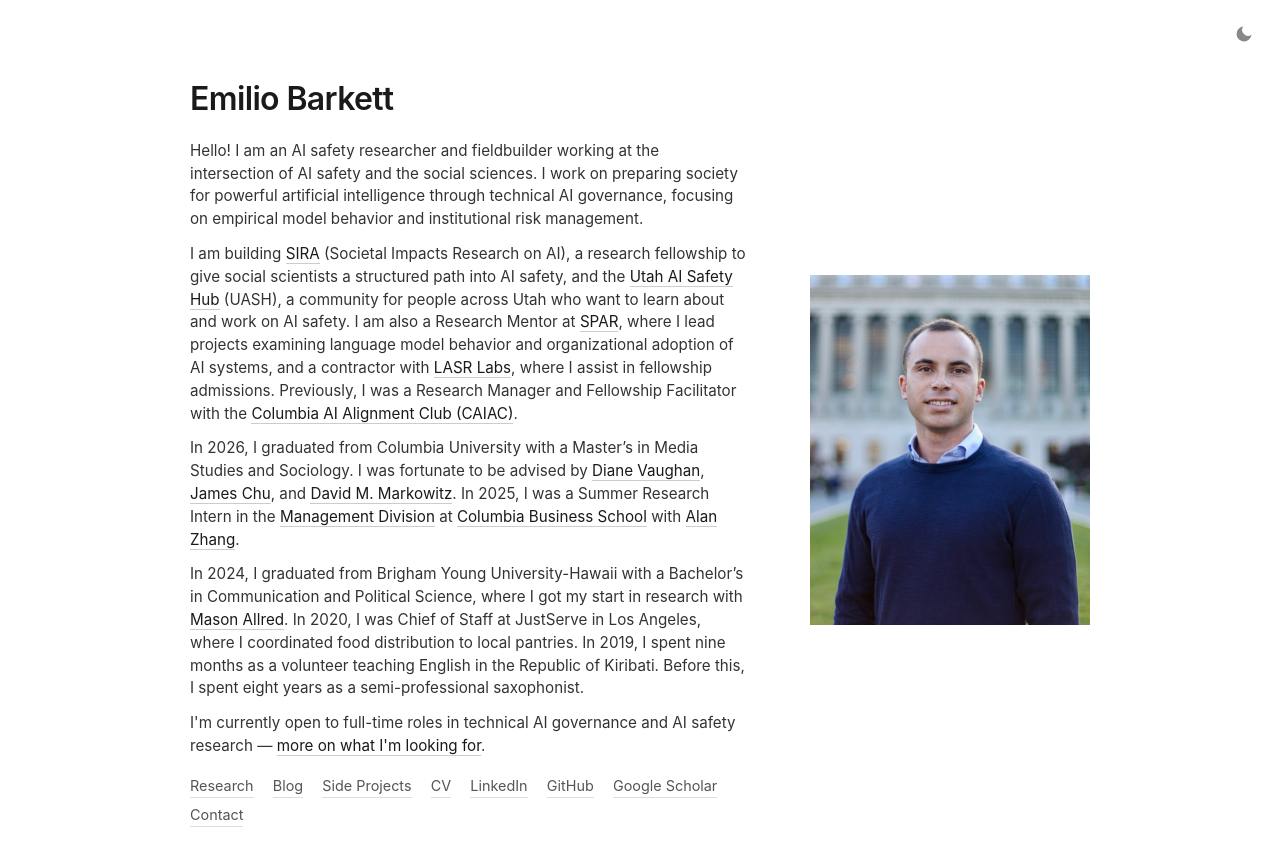
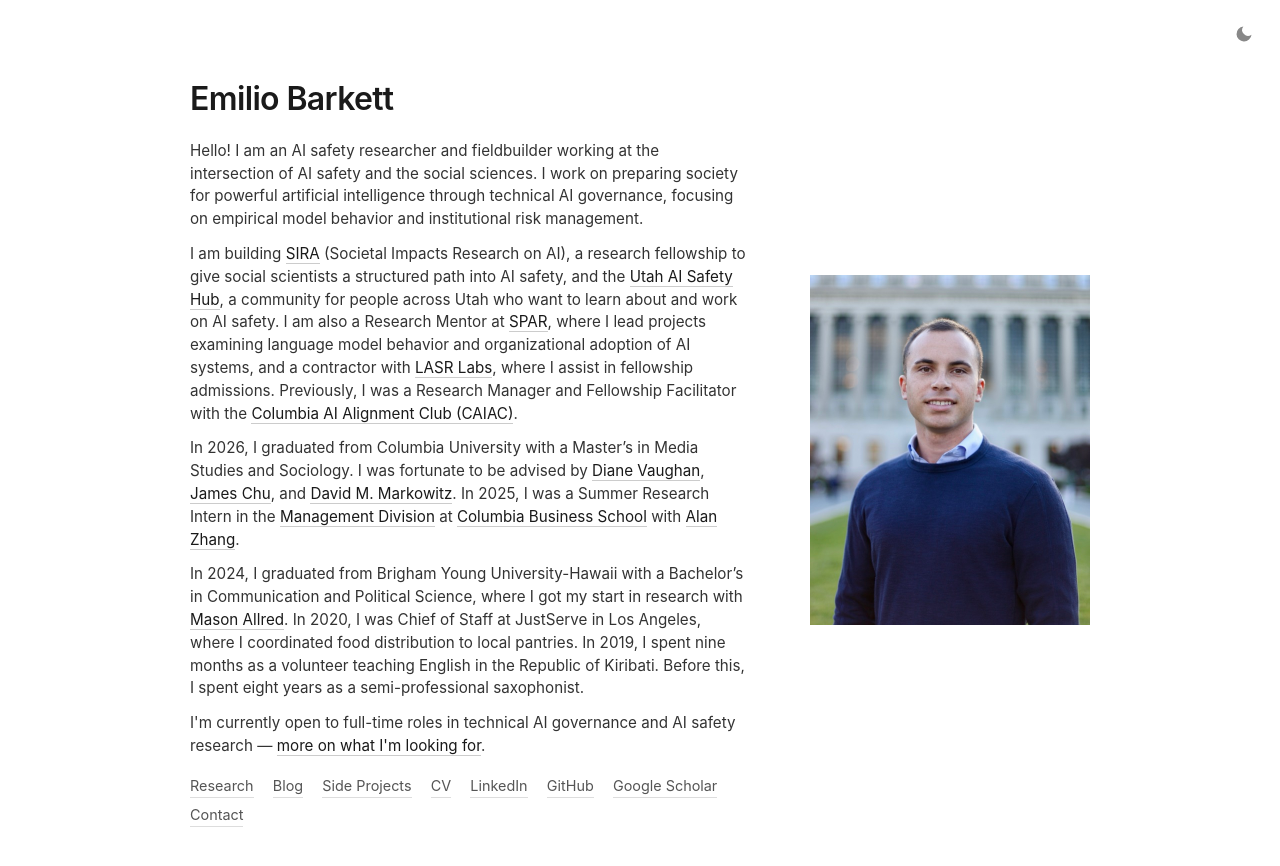
Before and after one commit to EmilioBarkett/emiliobarkett.github.io, a Jekyll site: the page built from index.html, in a window 1280 px wide and 900 px high. Shown: the top 866 px of the window. Built offline with Jekyll 4.4.1, drawn with Linux system fonts in a browser that asks for light colours.

Commit message:
Bio and side projects: refine Utah AI Safety Hub wording

```diff
--- a/_data/side_projects.yml
+++ b/_data/side_projects.yml
@@ -3,7 +3,7 @@
 
 - title: "Utah AI Safety Hub"
   url: https://utahaisafety.org/
-  summary: "A community I founded for people across Utah who want advanced AI to go well, with reading groups, co-working, and events starting in Salt Lake City."
+  summary: "I'm building a community for people across Utah who want advanced AI to go well, with reading groups, co-working, and events starting in Salt Lake City."
 
 - title: "Typing"
   url: /side-projects/typing/
--- a/index.html
+++ b/index.html
@@ -8,7 +8,7 @@
     <div class="details">
       <h1>Emilio Barkett</h1>
         <p>Hello! I am an AI safety researcher and fieldbuilder working at the intersection of AI safety and the social sciences. I work on preparing society for powerful artificial intelligence through technical AI governance, focusing on empirical model behavior and institutional risk management.</p>
-        <p>I am building <a href="https://sirafellowship.org/" target="_blank" rel="noopener">SIRA</a> (Societal Impacts Research on AI), a research fellowship to give social scientists a structured path into AI safety, and the <a href="https://utahaisafety.org/" target="_blank" rel="noopener">Utah AI Safety Hub</a> (UASH), a community for people across Utah who want to learn about and work on AI safety. I am also a Research Mentor at <a href="https://sparai.org/" target="_blank" rel="noopener">SPAR</a>, where I lead projects examining language model behavior and organizational adoption of AI systems, and a contractor with <a href="https://www.lasrlabs.org/" target="_blank" rel="noopener">LASR Labs</a>, where I assist in fellowship admissions. Previously, I was a Research Manager and Fellowship Facilitator with the <a href="https://www.cualignment.org/" target="_blank" rel="noopener">Columbia AI Alignment Club (CAIAC)</a>.</p>
+        <p>I am building <a href="https://sirafellowship.org/" target="_blank" rel="noopener">SIRA</a> (Societal Impacts Research on AI), a research fellowship to give social scientists a structured path into AI safety, and the <a href="https://utahaisafety.org/" target="_blank" rel="noopener">Utah AI Safety Hub</a>, a community for people across Utah who want to learn about and work on AI safety. I am also a Research Mentor at <a href="https://sparai.org/" target="_blank" rel="noopener">SPAR</a>, where I lead projects examining language model behavior and organizational adoption of AI systems, and a contractor with <a href="https://www.lasrlabs.org/" target="_blank" rel="noopener">LASR Labs</a>, where I assist in fellowship admissions. Previously, I was a Research Manager and Fellowship Facilitator with the <a href="https://www.cualignment.org/" target="_blank" rel="noopener">Columbia AI Alignment Club (CAIAC)</a>.</p>
         <p>In 2026, I graduated from Columbia University with a Master’s in Media Studies and Sociology. I was fortunate to be advised by <a href="https://sociology.columbia.edu/content/diane-vaughan" target="_blank" rel="noopener">Diane Vaughan</a>, <a href="https://jchu1225.github.io/" target="_blank" rel="noopener">James Chu</a>, and <a href="https://www.davidmarkowitz.org/" target="_blank" rel="noopener">David M. Markowitz</a>. In 2025, I was a Summer Research Intern in the <a href="https://business.columbia.edu/faculty/divisions/management/phd" target="_blank" rel="noopener">Management Division</a> at <a href="https://business.columbia.edu/" target="_blank" rel="noopener">Columbia Business School</a> with <a href="https://business.columbia.edu/faculty/people/alan-zhang" target="_blank" rel="noopener">Alan Zhang</a>.</p>
         <p>In 2024, I graduated from Brigham Young University-Hawaii with a Bachelor’s in Communication and Political Science, where I got my start in research with <a href="https://about.byuh.edu/directory/mason-allred" target="_blank" rel="noopener">Mason Allred</a>. In 2020, I was Chief of Staff at JustServe in Los Angeles, where I coordinated food distribution to local pantries. In 2019, I spent nine months as a volunteer teaching English in the Republic of Kiribati. Before this, I spent eight years as a semi-professional saxophonist.</p>
         <p>I'm currently open to full-time roles in technical AI governance and AI safety research — <a href="/opportunities.html">more on what I'm looking for</a>.</p>
```
